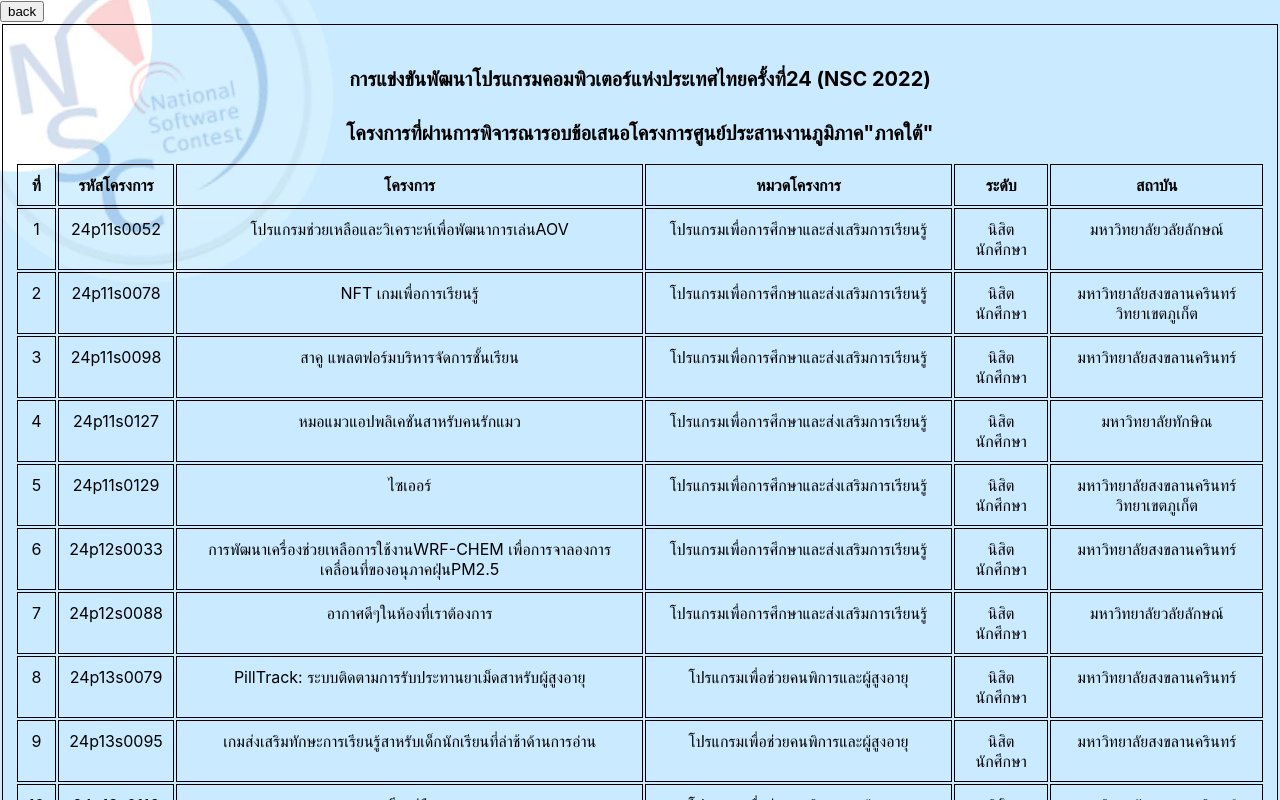
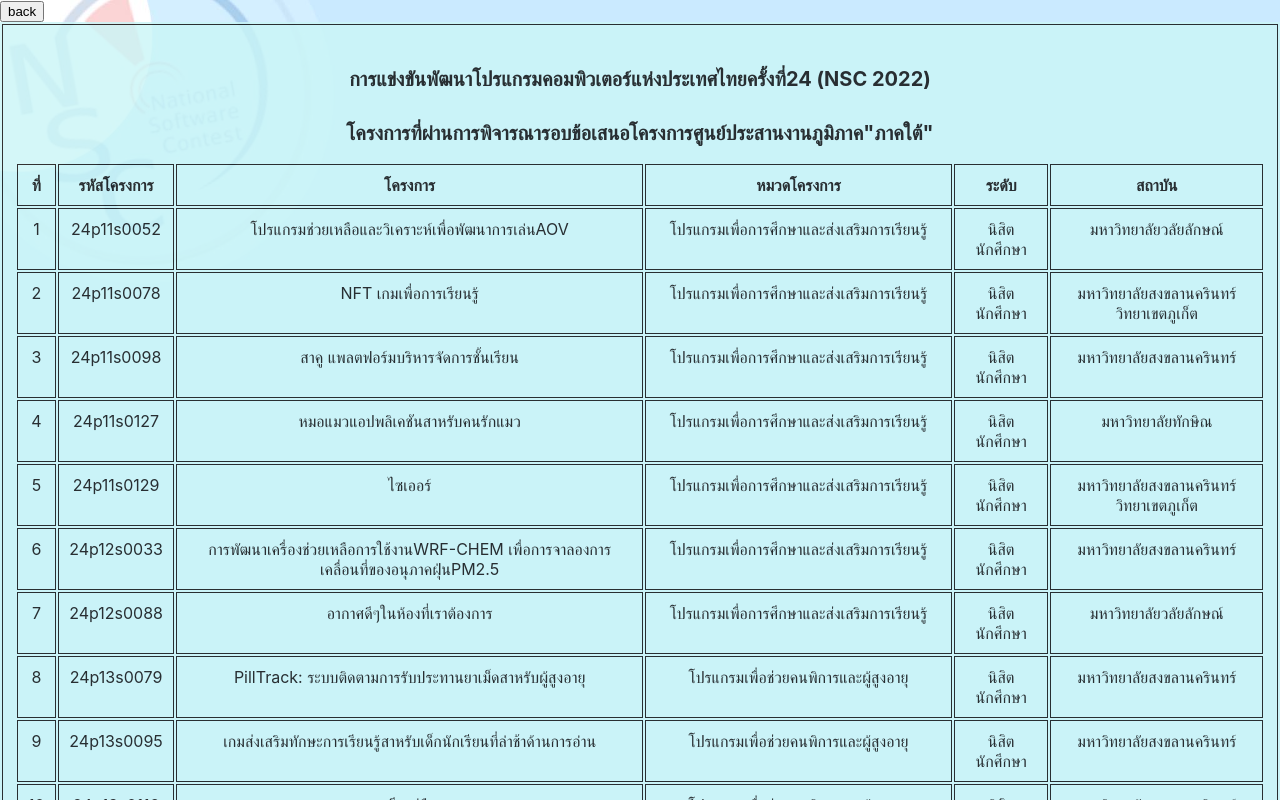
Before and after one commit to chanathipsukphonsawan/nscproject, a React (Create React App) app in the folder client/: page /Announcement1 in a window 1280 px wide. Shown: the top 800 px of the page. Built offline with nearby package versions, Linux system fonts and the light colour scheme.

Commit message:
add color to the table

```diff
--- a/client/src/page/Announcement1page.js
+++ b/client/src/page/Announcement1page.js
@@ -9,7 +9,7 @@ const Announcementpage =()=>{
     return(
     <div>
         <Button onClick={back}>back</Button>
-        <table style={{ margin: 'auto', tableLayout: 'auto' }}>
+        <table style={{ margin: 'auto', tableLayout: 'auto', backgroundColor: '#CAF6F7', opacity: '80%' }}>
         <tr>
           <td style={{ border: '1px solid black', padding: '10px' }}>
             <table style={{ margin: '0', tableLayout: 'auto' }}>
```
